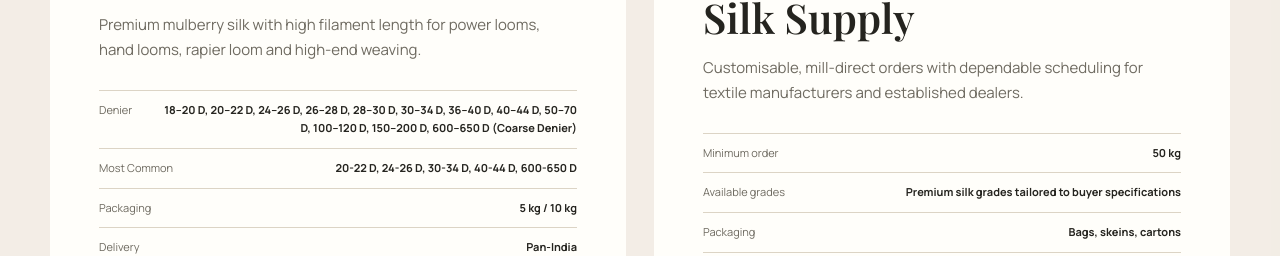
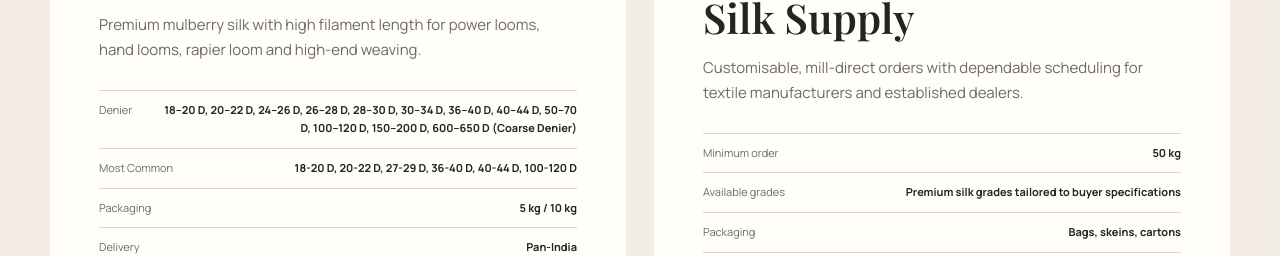
Before and after one commit to ayushgowdamj/SRTSM, a React (Vite) app: page / in a window 1280 px wide. Shown: the part 4718-4974 px from the top of the page. Built offline with nearby package versions, Linux system fonts and the light colour scheme; a web font is replaced by a local one.

Commit message:
Update Most Common denier range with new combinations: 18-20, 20-22, 27-29, 36-40, 40-44, 100-120
Co-Authored-By: Claude Code <noreply@anthropic.com>

```diff
--- a/src/App.tsx
+++ b/src/App.tsx
@@ -366,7 +366,7 @@ function App() {
                   <span className="product-card__type">Dealer catalogue</span>
                   <h3>Raw Silk Yarn</h3>
                   <p>Premium mulberry silk with high filament length for power looms, hand looms, rapier loom and high-end weaving.</p>
-                  <dl><div><dt>Denier</dt><dd>18–20 D, 20–22 D, 24–26 D, 26–28 D, 28–30 D, 30–34 D, 36–40 D, 40–44 D, 50–70 D, 100–120 D, 150–200 D, 600–650 D (Coarse Denier)</dd></div><div><dt>Most Common</dt><dd>20-22 D, 24-26 D, 30-34 D, 40-44 D, 600-650 D</dd></div><div><dt>Packaging</dt><dd>5 kg / 10 kg</dd></div><div><dt>Delivery</dt><dd>Pan-India</dd></div></dl>
+                  <dl><div><dt>Denier</dt><dd>18–20 D, 20–22 D, 24–26 D, 26–28 D, 28–30 D, 30–34 D, 36–40 D, 40–44 D, 50–70 D, 100–120 D, 150–200 D, 600–650 D (Coarse Denier)</dd></div><div><dt>Most Common</dt><dd>18-20 D, 20-22 D, 27-29 D, 36-40 D, 40-44 D, 100-120 D</dd></div><div><dt>Packaging</dt><dd>5 kg / 10 kg</dd></div><div><dt>Delivery</dt><dd>Pan-India</dd></div></dl>
                   <a href="#contact" className="card-link">Inquire for bulk supply <Icon name="arrow" size={18} /></a>
                 </div>
               </article>
```
